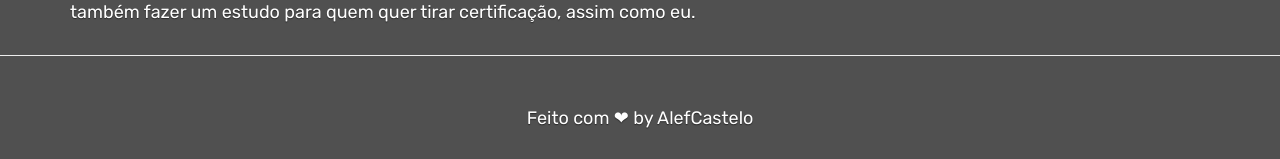
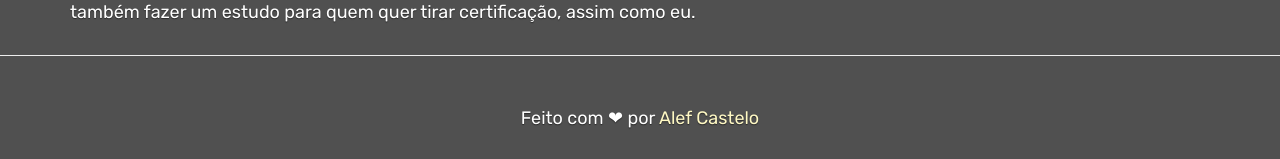
Before and after one commit to Gybsom/guia-para-certificacao-php, a Jekyll site: the page built from index.md, in a window 1280 px wide and 900 px high, scrolled down 2066 px. Shown: the part 738-897 px from the top of the window. Built offline with Jekyll 4.4.1, drawn with Linux system fonts in a browser that asks for light colours; nearby versions of some CDN libraries.

Commit message:
correção no footer

```diff
--- a/_layouts/default.html
+++ b/_layouts/default.html
@@ -54,7 +54,7 @@
     </main>
 
     <footer>
-       <center>Feito com ❤ by AlefCastelo</center>
+       <center>Feito com ❤ por <a target="blank" href="https://github.com/alefcastelo">Alef Castelo</a></center>
     </footer>
 
 
```
